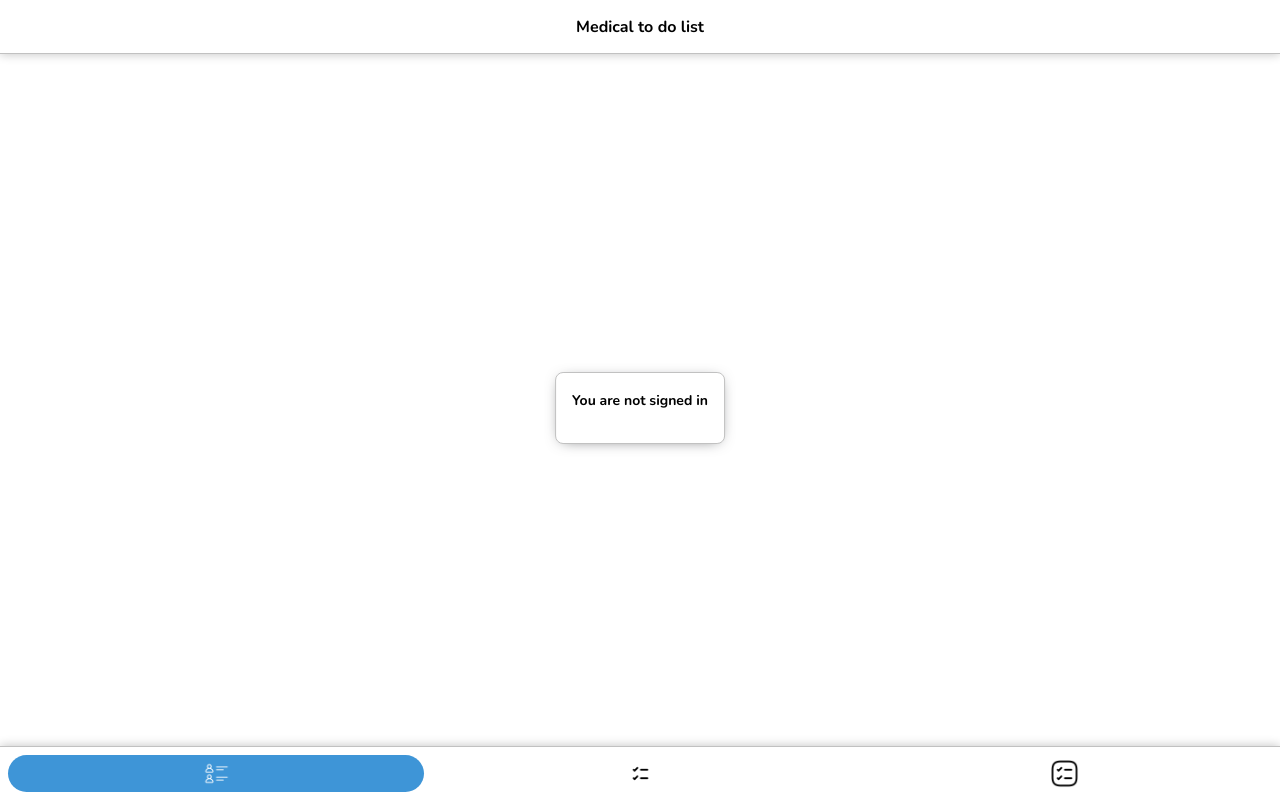
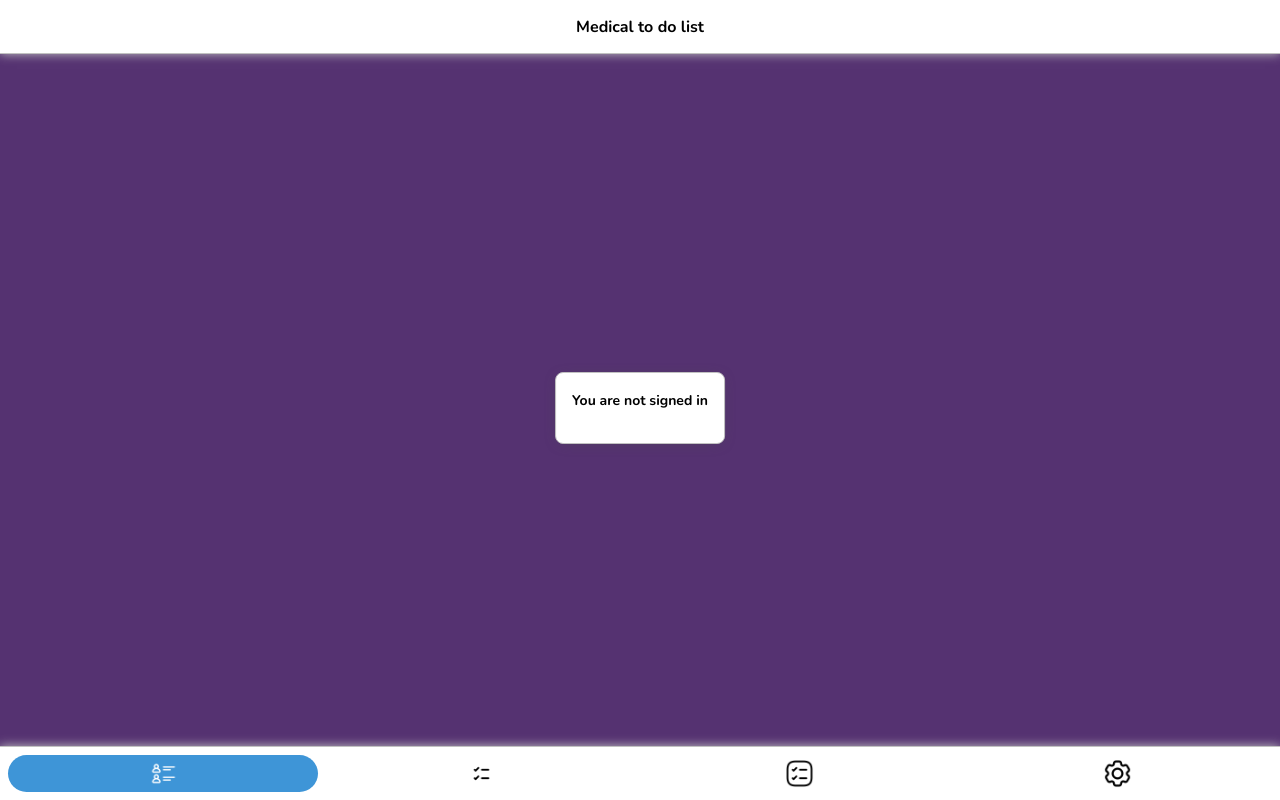
Before and after one commit to olivmiron/medical_to_do_list, a PHP site: page / in a window 1280 px wide. Run offline with PHP 8.4, Linux system fonts and the light colour scheme; some libraries are stand-ins or nearby versions.

Commit message:
view_screen, bottom_bar buttons, further php standardization, others

```diff
--- a/index.php
+++ b/index.php
@@ -1,5 +1,4 @@
-<?php if(isset($_SESSION)) {session_start();} ?>
-<?php include $_SERVER['DOCUMENT_ROOT'] . "/website_resources/logic/back_end/core/initial_state_checker.php"; ?>
+<?php $initial_load = true; require $_SERVER["DOCUMENT_ROOT"] . "/website_resources/logic/back_end/core/global_requirements.php"; ?>
 <!DOCTYPE html>
 <html>
     <head>
@@ -16,6 +15,9 @@
         <!-- logic -->
         <script src="/website_resources/logic/front_end/global.js"></script>
         <script src="/website_resources/logic/front_end/index.js"></script>
+        <script>
+            const pages_array = <?php echo $pages_array_for_js; ?>;
+        </script>
     </head>
     <body>
         <?php include $_SERVER["DOCUMENT_ROOT"] . "/website_resources/logic/back_end/core/sign_in_square.php"; ?>
--- a/website_resources/design/stylesheets/global.css
+++ b/website_resources/design/stylesheets/global.css
@@ -152,9 +152,9 @@ br {height: 20px;}
 }
 
 .bottom_bar_button {background-color: white;border-radius: var(--border_infinite_radius);display: flex;align-items: center;justify-content: center;padding: var(--spacing_small);flex: 1 1 0;transition: var(--transition_fast);cursor: pointer;}
-.bottom_bar_button:hover:not(.bottom_bar_button_selected) {background-color: var(--color_light);}
-.bottom_bar_button_selected {background-color: var(--color_primary);}
-.bottom_bar_button_selected img {filter: invert(1);}
+.bottom_bar_button:hover:not(.bottom_bar_button_active) {background-color: var(--color_light);}
+.bottom_bar_button_active {background-color: var(--color_primary);}
+.bottom_bar_button_active img {filter: invert(1);}
 
 .bottom_bar_button img {
     height: 100%;
@@ -168,13 +168,42 @@ br {height: 20px;}
     position: fixed;
     top: var(--top_bottom_bar_size);
     left: 0;
-    right: 0;
+    /* right: 0; */
+    width: 100%;
     bottom: var(--top_bottom_bar_size);
     background-color: white;
     z-index: 0;
     overflow-y: auto;
-    padding: var(--spacing_large);
     box-sizing: border-box;
+    overflow: hidden;
+}
+
+.app_view_screen_page {
+    background-color: white;
+    position: absolute;
+    top: 0;
+    bottom: 0;
+    width: 100%;
+
+    overflow-y: auto;
+
+    z-index: 1;
+    transition: var(--transition_medium);
+}
+
+.app_view_screen_page_left {
+    left: -100%;
+    opacity: 0;
+}
+
+.app_view_screen_page_center {
+    left: 0%;
+    opacity: 1;
+}
+
+.app_view_screen_page_right {
+    left: 100%;
+    opacity: 0;
 }
 
 /* pages */
--- a/website_resources/logic/back_end/components/bottom_bar.php
+++ b/website_resources/logic/back_end/components/bottom_bar.php
@@ -1,5 +1,9 @@
 <div id="bottom_bar" class="top_bottom_bar">
-    <div class="bottom_bar_button bottom_bar_button_selected"><img src="/website_resources/design/media/icons/patients.png"/></div>
-    <div class="bottom_bar_button"><img src="/website_resources/design/media/icons/to_do.png"/></div>
-    <div class="bottom_bar_button"><img src="/website_resources/design/media/icons/private_to_do.png"/></div>
+    <?php
+        foreach($pages_array as $page_name) {
+            $selected_class = ($page_name == $initial_page) ? "bottom_bar_button_active" : "";
+            $icon_src = "/website_resources/design/media/icons/bottom_bar/" . $page_name . ".png";
+    ?>
+        <div id="bottom_bar_button__<?php echo $page_name; ?>" class="bottom_bar_button <?php echo $selected_class; ?>"  onclick="change_page('<?php echo $page_name; ?>')"><img src="<?php echo $icon_src; ?>"/></div>
+    <?php } ?>
 </div>
--- a/website_resources/logic/back_end/core/initial_state_checker.php
+++ b/website_resources/logic/back_end/core/global_requirements_dependencies/log_in_checker.php
@@ -1,4 +1,3 @@
-<?php if(isset($_SESSION)) {session_start();} ?>
 <?php
 
     // $_SESSION:   logged_in, user_id, user_email, user_name
--- a/website_resources/logic/back_end/website_pages/view_screen.php
+++ b/website_resources/logic/back_end/website_pages/view_screen.php
@@ -1,3 +1,12 @@
 <div id="app_view_screen">
+    <?php
+        foreach($pages_array as $page_name) {
+            $page_uri = $pages_uris[$page_name];
+    ?>
 
+        <div class="app_view_screen_page <?php echo $pages_arrangement[$page_name][1]; ?>" style="background-color: #<?php echo rand(10, 99);echo rand(10, 99);echo rand(10, 99); ?>">
+            <?php include $_SERVER["DOCUMENT_ROOT"] . "/" . $page_uri; ?>
+        </div>
+
+    <?php } ?>
 </div>
```
Also changed, not shown: website_resources/logic/back_end/core/global_requirements.php (added, +67 -0 lines), website_resources/logic/front_end/global.js (+61 -0 lines), website_resources/design/media/icons/bottom_bar/group_to_dos.png (renamed from website_resources/design/media/icons/to_do.png), website_resources/design/media/icons/bottom_bar/patients.png (added), website_resources/design/media/icons/bottom_bar/personal_to_dos.png (renamed from website_resources/design/media/icons/private_to_do.png), website_resources/design/media/icons/bottom_bar/settings.png (added), website_resources/design/media/icons/patients.png (deleted), website_resources/logic/back_end/core/attempt_log_in.php (added), website_resources/logic/back_end/website_pages/pages/settings.php (added).
